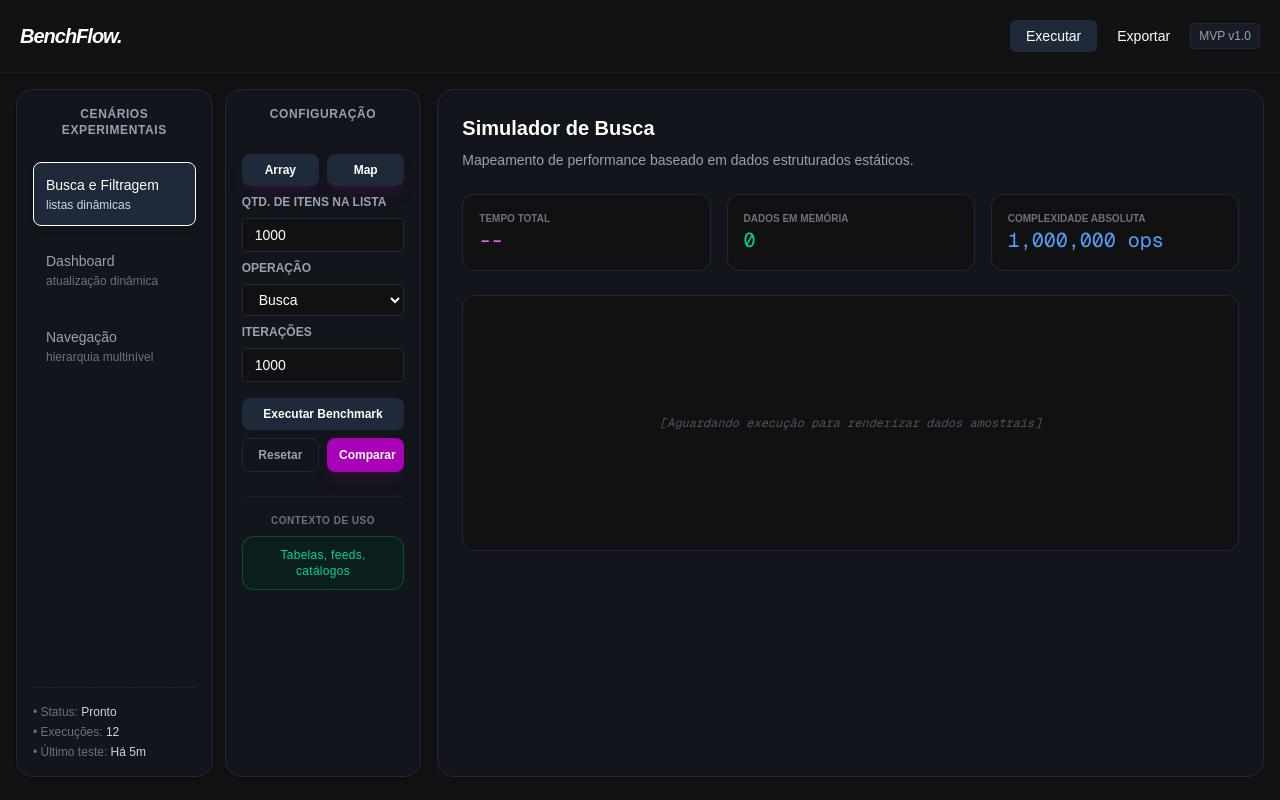
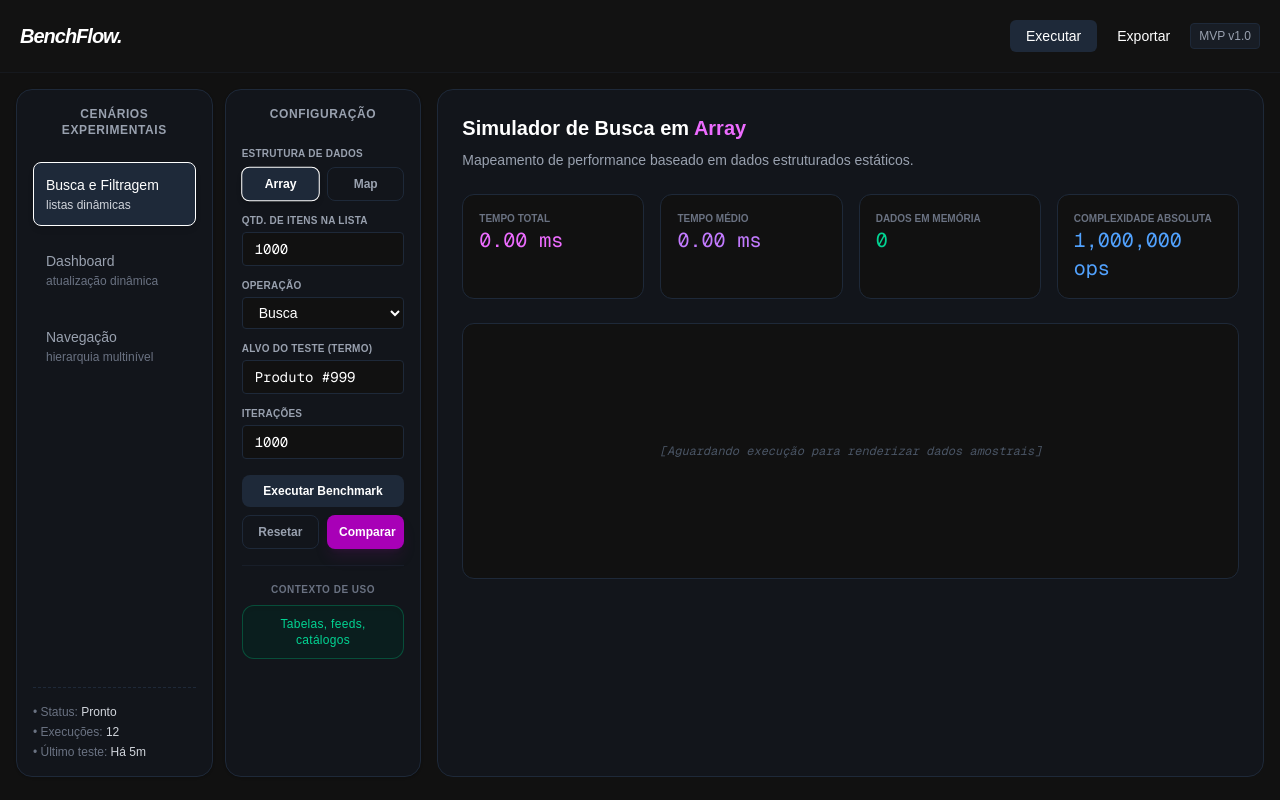
Before and after one commit to Gabb83/benchflow, a Next.js app: page / in a window 1280 px wide. Built offline with nearby package versions, Linux system fonts and the light colour scheme.

Commit message:
fix: correção nas estruturas de dados para melhorar a performance

```diff
--- a/app/page.tsx
+++ b/app/page.tsx
@@ -4,6 +4,7 @@
 import { Registro, geracaoDeDados } from "@/src/utils/generateData";
 
 type CenarioId = 'busca' | 'dashboard' | 'navegacao';
+type EstruturaId = 'array' | 'map';
 
 interface Cenario {
   id: CenarioId;
@@ -20,13 +21,20 @@
     { id: 'navegacao', titulo: 'Navegação', subtitulo: 'hierarquia multinível' },
   ];
 
+  const [estrutura, setEstrutura] = useState<EstruturaId>('array');
   const [qtdItens, setQtdItens] = useState<number>(1000);
   const [operacao, setOperacao] = useState<string>('Busca');
   const [iteracoes, setIteracoes] = useState<number>(1000);
+  const [termoBusca, setTermoBusca] = useState<string>("Produto #999");
 
   const [dadosGerados, setDadosGerados] = useState<Registro[]>([]);
   const [tempoExecucao, setTempoExecucao] = useState<number | null>(null);
   const [isRodando, setIsRodando] = useState<boolean>(false);
+
+  const validarApenasNumeros = (valor: string, callback: (v: number) => void) => {
+    const apenasNumeros = valor.replace(/\D/g, "");
+    callback(Number(apenasNumeros));
+  };
 
   const lidarComExecucao = () => {
     setIsRodando(true);
@@ -34,21 +42,38 @@
 
     setTimeout(() => {
       const t0 = performance.now();
-      const novosDados = geracaoDeDados(qtdItens);
-      setDadosGerados(novosDados);
+
+      const listaProdutos = geracaoDeDados(qtdItens);
+      setDadosGerados(listaProdutos);
+
+      let mapaProdutos = new Map<string, Registro>();
+      if (estrutura === 'map') {
+        listaProdutos.forEach(p => mapaProdutos.set(p.nome, p));
+      }
 
       for (let i = 0; i < iteracoes; i++) {
+        if (estrutura === 'array') {
           if (operacao === 'Filtragem') {
-          novosDados.filter(p => p.categoria === 'Eletrônicos' && p.isDisponivel === 1);
+            listaProdutos.filter(p => p.categoria === 'Eletrônicos' && p.isDisponivel === 1);
           } else if (operacao === 'Busca') {
-          novosDados.find(p => p.idx === qtdItens - 1);
+            listaProdutos.find(p => p.nome === termoBusca);
           } else if (operacao === 'Ordenação') {
-          novosDados.toSorted((a, b) => b.preco - a.preco);
+            listaProdutos.toSorted((a, b) => b.preco - a.preco);
+          }
+        }
+
+        else if (estrutura === 'map') {
+          if (operacao === 'Busca') {
+            mapaProdutos.get(termoBusca);
+          } else if (operacao === 'Filtragem') {
+            Array.from(mapaProdutos.values()).filter(p => p.categoria === 'Eletrônicos');
+          } else if (operacao === 'Ordenação') {
+            Array.from(mapaProdutos.values()).toSorted((a, b) => b.preco - a.preco);
+          }
         }
       }
 
       const t1 = performance.now();
-
       setTempoExecucao(parseFloat((t1 - t0).toFixed(2)));
       setIsRodando(false);
     }, 50);
@@ -114,67 +139,103 @@
             <h2 className="text-center font-bold uppercase tracking-wider text-xs text-gray-400">CONFIGURAÇÃO</h2>
             <div className="flex flex-col gap-4 mt-2">
               {cenarioAtivo === 'busca' && (
-                <div className="space-y-2 animation-fadeIn">
-                  <div className="pt-2 space-y-2">
+                <div className="space-y-3 animate-[fadeIn_0.2s_ease-out]">
+                  <div className="space-y-1.5">
+                    <label className="block text-[10px] font-bold text-gray-400 uppercase tracking-wide">Estrutura de Dados</label>
                     <div className="grid grid-cols-2 gap-2">
                       <button
-                        className="bg-[#1e2939] hover:bg-[#253347] text-white text-xs font-semibold py-2 px-3 rounded-lg transition-colors shadow-lg shadow-fuchsia-900/20 cursor-pointer"
+                        type="button"
+                        onClick={() => setEstrutura('array')}
+                        className={`text-xs font-semibold py-2 px-3 rounded-lg transition-all duration-200 cursor-pointer border ${
+                          estrutura === 'array'
+                            ? 'bg-[#1e2939] border-white text-white shadow-md scale-[1.02]'
+                            : 'bg-transparent border-[#1e2939] text-gray-400 hover:bg-[#1e2939]/30'
+                        }`}
                       >
                         Array
                       </button>
                       <button
-                        className="bg-[#1e2939] hover:bg-[#253347] text-white text-xs font-semibold py-2 px-3 rounded-lg transition-colors shadow-lg shadow-fuchsia-900/20 cursor-pointer"
+                        type="button"
+                        onClick={() => setEstrutura('map')}
+                        className={`text-xs font-semibold py-2 px-3 rounded-lg transition-all duration-200 cursor-pointer border ${
+                          estrutura === 'map'
+                            ? 'bg-[#1e2939] border-white text-white shadow-md scale-[1.02]'
+                            : 'bg-transparent border-[#1e2939] text-gray-400 hover:bg-[#1e2939]/30'
+                        }`}
                       >
                         Map
                       </button>
                     </div>
                   </div>
 
-                  <label className="block text-xs font-semibold text-gray-400">QTD. DE ITENS NA LISTA</label>
+                  <div>
+                    <label className="block text-[10px] font-bold text-gray-400 uppercase tracking-wide mb-1">QTD. DE ITENS NA LISTA</label>
                     <input
-                    type="number" defaultValue={1000}
+                      type="text"
+                      inputMode="numeric"
                       value={qtdItens}
-                    onChange={(e) => setQtdItens(Number(e.target.value))}
-                    className="w-full bg-[#111] border border-[#1e2939] rounded px-3 py-1.5 text-sm"
+                      onChange={(e) => validarApenasNumeros(e.target.value, setQtdItens)}
+                      className="w-full bg-[#111] border border-[#1e2939] focus:border-gray-400 rounded px-3 py-1.5 text-sm text-white font-mono outline-none transition-colors"
                     />
+                  </div>
 
-                  <label className="block text-xs font-semibold text-gray-400">OPERAÇÃO</label>
+                  <div>
+                    <label className="block text-[10px] font-bold text-gray-400 uppercase tracking-wide mb-1">OPERAÇÃO</label>
                     <select
                       value={operacao}
                       onChange={(e) => setOperacao(e.target.value)}
-                    className="w-full bg-[#111] border border-[#1e2939] rounded px-3 py-1.5 text-sm"
+                      className="w-full bg-[#111] border border-[#1e2939] rounded px-3 py-1.5 text-sm text-white outline-none cursor-pointer"
                     >
-                    <option>Busca</option>
-                    <option>Filtragem</option>
-                    <option>Ordenação</option>
+                      <option value="Busca">Busca</option>
+                      <option value="Filtragem">Filtragem</option>
+                      <option value="Ordenação">Ordenação</option>
                     </select>
+                  </div>
 
-                  <label className="block text-xs font-semibold text-gray-400">ITERAÇÕES</label>
+                  {(operacao === 'Busca' || operacao === 'Filtragem') && (
+                    <div className="animate-[fadeIn_0.15s_ease-out]">
+                      <label className="block text-[10px] font-bold text-gray-400 uppercase tracking-wide mb-1">Alvo do Teste (Termo)</label>
                       <input
-                    type="number"
-                    defaultValue={1000}
+                        type="text"
+                        value={termoBusca}
+                        onChange={(e) => setTermoBusca(e.target.value)}
+                        placeholder="Ex: Produto #999"
+                        className="w-full bg-[#111] border border-[#1e2939] rounded px-3 py-1.5 text-sm text-white outline-none font-mono"
+                      />
+                    </div>
+                  )}
+
+                  <div>
+                    <label className="block text-[10px] font-bold text-gray-400 uppercase tracking-wide mb-1">ITERAÇÕES</label>
+                    <input
+                      type="text"
+                      inputMode="numeric"
                       value={iteracoes}
-                    onChange={(e) => setIteracoes(Number(e.target.value))}
-                    className="w-full bg-[#111] border border-[#1e2939] rounded px-3 py-1.5 text-sm"
+                      onChange={(e) => validarApenasNumeros(e.target.value, setIteracoes)}
+                      className="w-full bg-[#111] border border-[#1e2939] focus:border-gray-400 rounded px-3 py-1.5 text-sm text-white font-mono outline-none transition-colors"
                     />
+                  </div>
 
-                  <div className="pt-2 space-y-2">
+                  <div className="pt-1 space-y-2">
                     <button
+                      type="button"
                       disabled={isRodando}
                       onClick={lidarComExecucao}
-                      className="w-full bg-[#1e2939] hover:bg-[#253347] text-white text-xs font-semibold py-2 px-4 rounded-lg transition-colors cursor-pointer"
+                      className="w-full bg-[#1e2939] hover:bg-[#253347] disabled:opacity-50 text-white text-xs font-semibold py-2 px-4 rounded-lg transition-colors cursor-pointer"
                     >
                       {isRodando ? 'Processando...' : 'Executar Benchmark'}
                     </button>
 
                     <div className="grid grid-cols-2 gap-2">
                       <button
+                        type="button"
                         onClick={resetarBenchmark}
                         className="border border-[#1e2939] hover:bg-[#1e2939]/30 text-gray-400 hover:text-white text-xs font-semibold py-2 px-3 rounded-lg transition-all cursor-pointer"
                       >
                         Resetar
                       </button>
                       <button
+                        type="button"
                         className="bg-fuchsia-700 hover:bg-fuchsia-600 text-white text-xs font-semibold py-2 px-3 rounded-lg transition-colors shadow-lg shadow-fuchsia-900/20 cursor-pointer"
                       >
                         Comparar
@@ -182,7 +243,7 @@
                     </div>
                   </div>
 
-                  <div className="border-t border-[#1e2939]/50 pt-4 mt-6">
+                  <div className="border-t border-[#1e2939]/50 pt-4 mt-4">
                     <span className="block text-[10px] font-bold text-gray-500 uppercase tracking-wider mb-2 text-center">
                       Contexto de Uso
                     </span>
@@ -212,13 +273,21 @@
         {/* COLUNA 3 */}
         <section className="col-span-8 border border-[#1e2939] bg-[#12151b] rounded-2xl p-6 flex flex-col justify-between">
           <div>
-            <h1 className="text-xl font-semibold mb-2">Simulador de {operacao}</h1>
+            <h1 className="text-xl font-semibold mb-2">Simulador de {operacao} em <span className="capitalize text-fuchsia-400">{estrutura}</span></h1>
             <p className="text-gray-400 text-sm mb-6">Mapeamento de performance baseado em dados estruturados estáticos.</p>
 
-            <div className="grid grid-cols-3 gap-4 mb-6">
+            <div className="grid grid-cols-4 gap-4 mb-6">
               <div className="bg-[#111] border border-[#1e2939] p-4 rounded-xl">
                 <p className="text-[10px] text-gray-500 font-bold uppercase">Tempo Total</p>
-                <p className="text-xl font-mono text-fuchsia-400">{tempoExecucao !== null ? `${tempoExecucao} ms` : '--'}</p>
+                <p className="text-xl font-mono text-fuchsia-400">{tempoExecucao !== null ? `${tempoExecucao.toFixed(2)} ms` : '0.00 ms'}</p>
+              </div>
+              <div className="bg-[#111] border border-[#1e2939] p-4 rounded-xl">
+                <p className="text-[10px] text-gray-500 font-bold uppercase">Tempo Médio</p>
+                <p className="text-xl font-mono text-purple-400">
+                  {tempoExecucao !== null && iteracoes > 0
+                    ? `${(tempoExecucao / iteracoes).toFixed(2)} ms`
+                    : '0.00 ms'}
+                </p>
               </div>
               <div className="bg-[#111] border border-[#1e2939] p-4 rounded-xl">
                 <p className="text-[10px] text-gray-500 font-bold uppercase">Dados em Memória</p>
@@ -230,7 +299,6 @@
               </div>
             </div>
 
-            {/* PREVIEW DA TABELA DE DADOS GERADOS */}
             <div className="border border-[#1e2939] rounded-xl bg-[#111] p-4 h-64 overflow-y-auto font-mono text-xs text-gray-400">
               {dadosGerados.length === 0 ? (
                 <div className="h-full flex items-center justify-center text-gray-600 italic">
```
Lines whose indentation alone changed are shown as unchanged.
